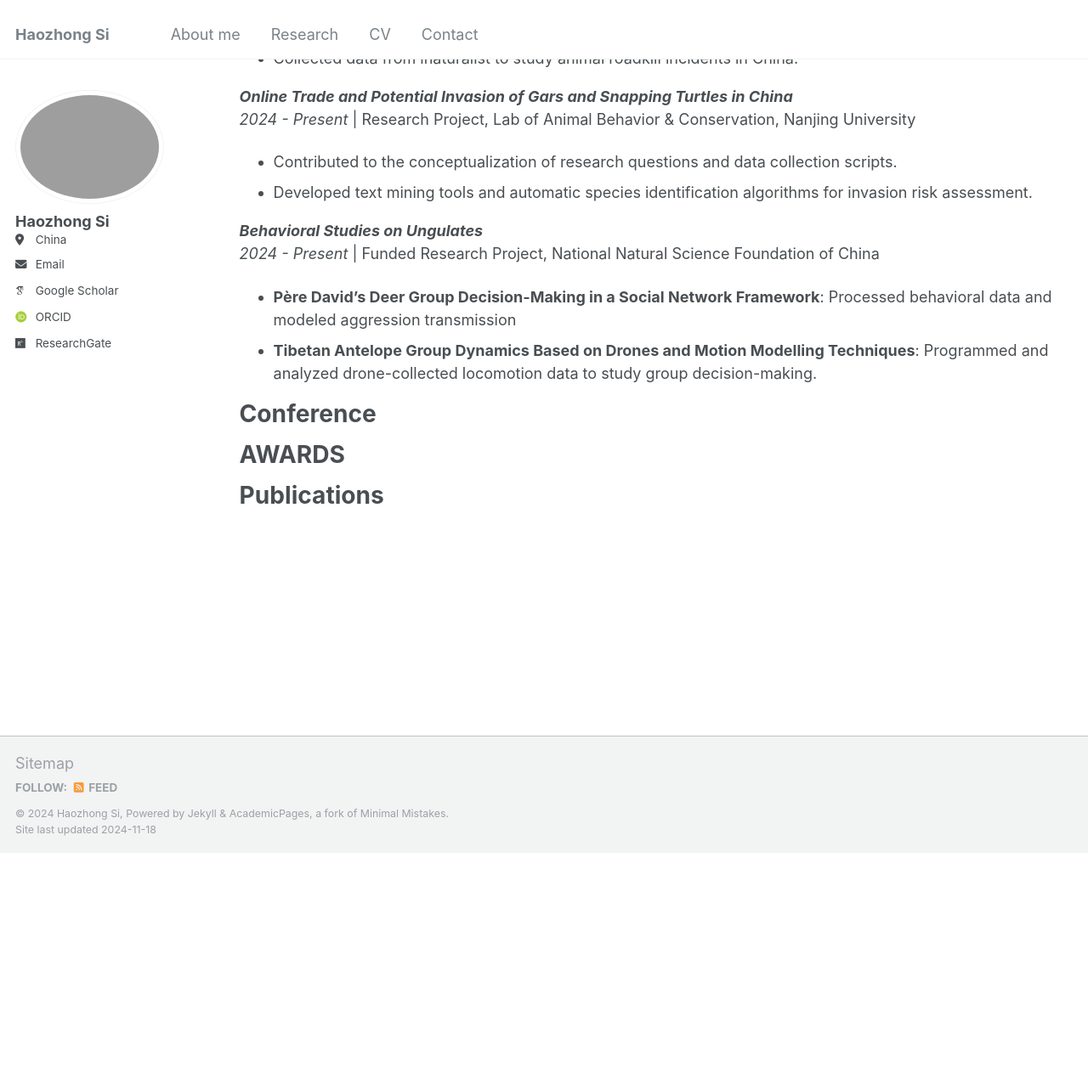
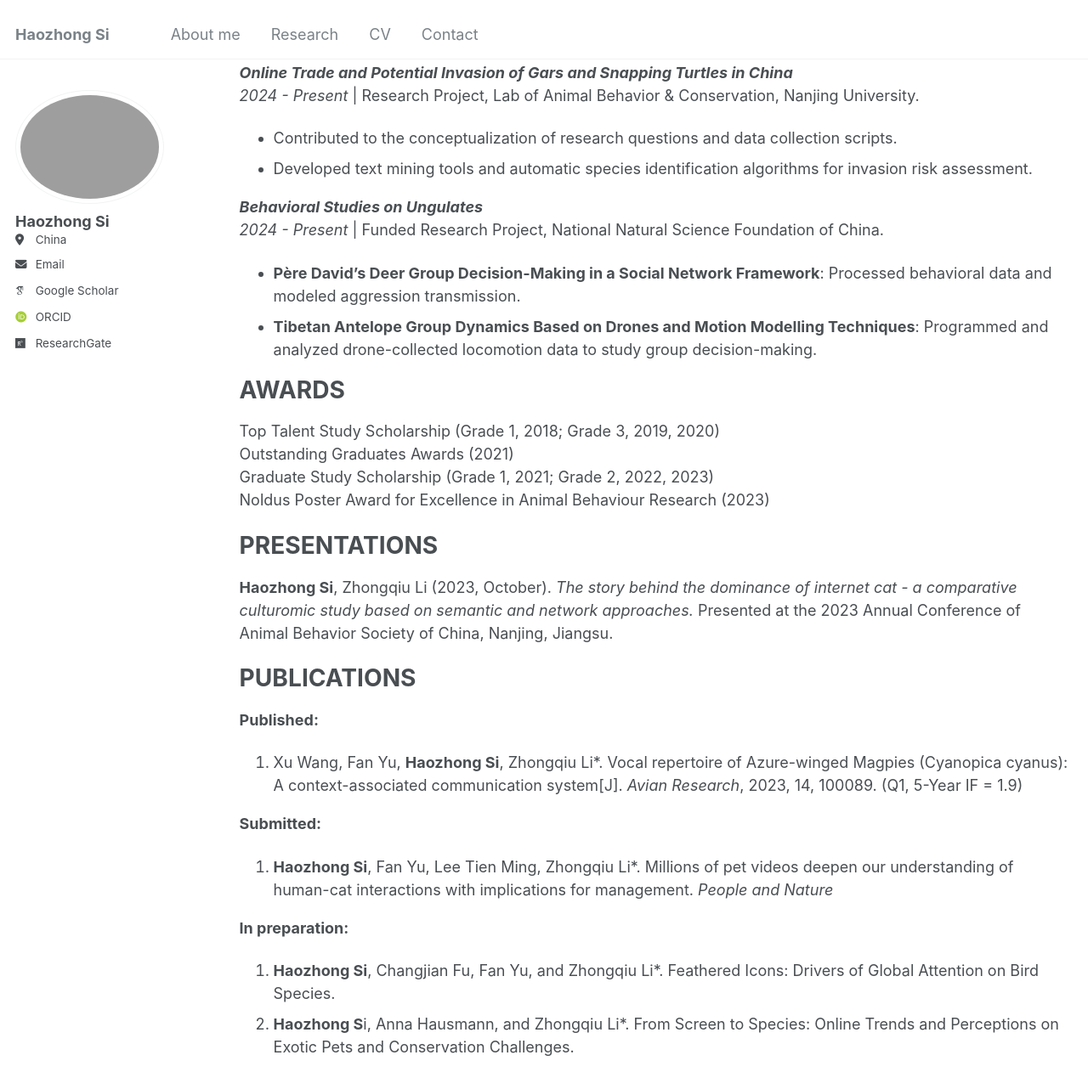
Before and after one commit to caicai555/hzsi-website, a Jekyll site: the page built from _pages/cv.md, in a window 1280 px wide and 1400 px high, scrolled down 1620 px. Shown: the top 1282 px of the window at 85% size. Built offline with Jekyll 4.4.1, drawn with Linux system fonts in a browser that asks for light colours; some web fonts are replaced; before the commit the page ends 2624 px from its top, so only the background shows below that; some of the changed text lies outside the part shown.

Commit message:
Update cv.md

```diff
--- a/_pages/cv.md
+++ b/_pages/cv.md
@@ -38,7 +38,7 @@ RELEVANT SKILLS
 RESEARCH EXPERIENCE
 ======
 **_Basic Biological Research on Stray Cats_**
-_2021-2024_ | Funded Research Project, Natural Science Foundation of Jiangsu Province
+_2021-2024_ | Funded Research Project, Natural Science Foundation of Jiangsu Province.
 - Programmed scripts and collected data from social media platforms.
 - Applied text mining and network analysis to investigate human-cat interactions online.
 
@@ -48,35 +48,44 @@ _2023 - Present_ | Research Project, Lab of Animal Behavior & Conservation, Nanj
 - Investigated online trends with conservation implications and drafted a manuscript for publication.
 
 **_Drivers of Global Attention on Bird Species_**
-_2023 - Present_ | Research Project, Lab of Animal Behavior & Conservation, Nanjing University
+_2023 - Present_ | Research Project, Lab of Animal Behavior & Conservation, Nanjing University.
 - Explored public and scientific interest in bird species using data from Wikipedia, Web of Science, and IUCN.
 - Conducted statistical modeling, data interpretation and drafted a manuscript for publication.
 
 **_National Animal Roadkill Survey_**
-_2022 - Present_ | Research Project, Lab of Animal Behavior & Conservation, Nanjing University
+_2022 - Present_ | Research Project, Lab of Animal Behavior & Conservation, Nanjing University.
 - Contribute to the design of a citizen science platform for recording roadkill incidents.
 - Collected data from inaturalist to study animal roadkill incidents in China.
 
 **_Online Trade and Potential Invasion of Gars and Snapping Turtles in China_**
-_2024 - Present_ | Research Project, Lab of Animal Behavior & Conservation, Nanjing University
+_2024 - Present_ | Research Project, Lab of Animal Behavior & Conservation, Nanjing University.
 - Contributed to the conceptualization of research questions and data collection scripts.
 - Developed text mining tools and automatic species identification algorithms for invasion risk assessment.
 
 **_Behavioral Studies on Ungulates_**
-_2024 - Present_ | Funded Research Project, National Natural Science Foundation of China
-- **Père David's Deer Group Decision-Making in a Social Network Framework**: Processed behavioral data and modeled aggression transmission
- - **Tibetan Antelope Group Dynamics Based on Drones and Motion Modelling Techniques**: Programmed and analyzed drone-collected locomotion data to study group decision-making.
-
-
-Conference
-======
-
-
+_2024 - Present_ | Funded Research Project, National Natural Science Foundation of China.
+- **Père David's Deer Group Decision-Making in a Social Network Framework**: Processed behavioral data and modeled aggression transmission.
+- **Tibetan Antelope Group Dynamics Based on Drones and Motion Modelling Techniques**: Programmed and analyzed drone-collected locomotion data to study group decision-making.
 
 AWARDS
 ======
+Top Talent Study Scholarship (Grade 1, 2018; Grade 3, 2019, 2020)
+Outstanding Graduates Awards (2021)
+Graduate Study Scholarship (Grade 1, 2021; Grade 2, 2022, 2023)
+Noldus Poster Award for Excellence in Animal Behaviour Research (2023)
 
+PRESENTATIONS
+======
+**Haozhong Si**, Zhongqiu Li (2023, October). _The story behind the dominance of internet cat - a comparative culturomic study based on semantic and network approaches._ Presented at the 2023 Annual Conference of Animal Behavior Society of China, Nanjing, Jiangsu.
 
+PUBLICATIONS
+======
+**Published:**
+1.  Xu Wang, Fan Yu, **Haozhong Si**, Zhongqiu Li*. Vocal repertoire of Azure-winged Magpies (Cyanopica cyanus): A context-associated communication system[J]. _Avian Research_, 2023, 14, 100089. (Q1, 5-Year IF = 1.9)
 
-Publications
-======
+**Submitted:**
+1. **Haozhong Si**, Fan Yu, Lee Tien Ming, Zhongqiu Li*. Millions of pet videos deepen our understanding of human-cat interactions with implications for management. _People and Nature_
+
+**In preparation:**
+1. **Haozhong Si**, Changjian Fu, Fan Yu, and Zhongqiu Li*. Feathered Icons: Drivers of Global Attention on Bird Species.
+2. **Haozhong S**i, Anna Hausmann, and Zhongqiu Li*. From Screen to Species: Online Trends and Perceptions on Exotic Pets and Conservation Challenges.
```
Also changed, not shown: other parts of _pages/cv.md (+1 -1 lines).
